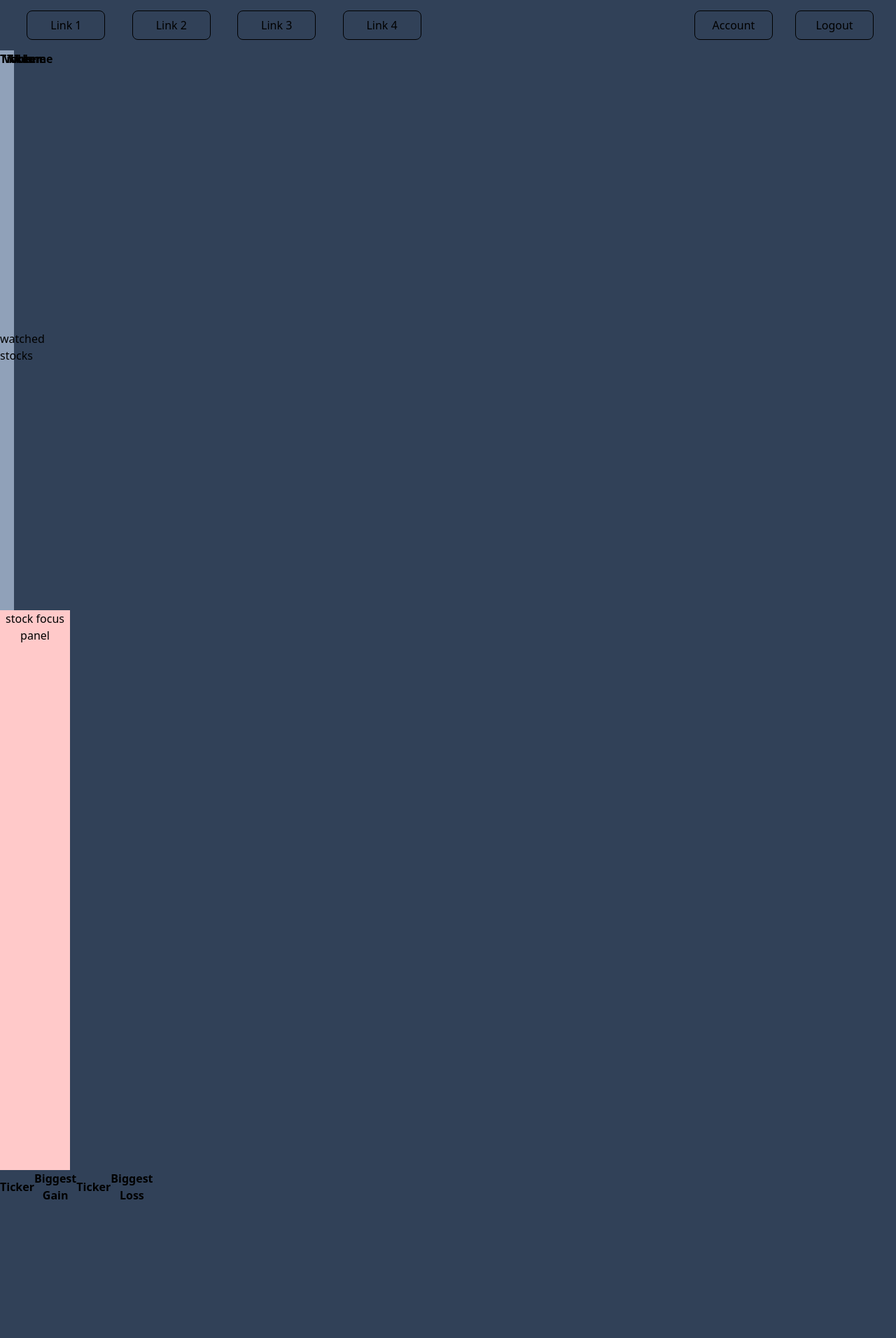
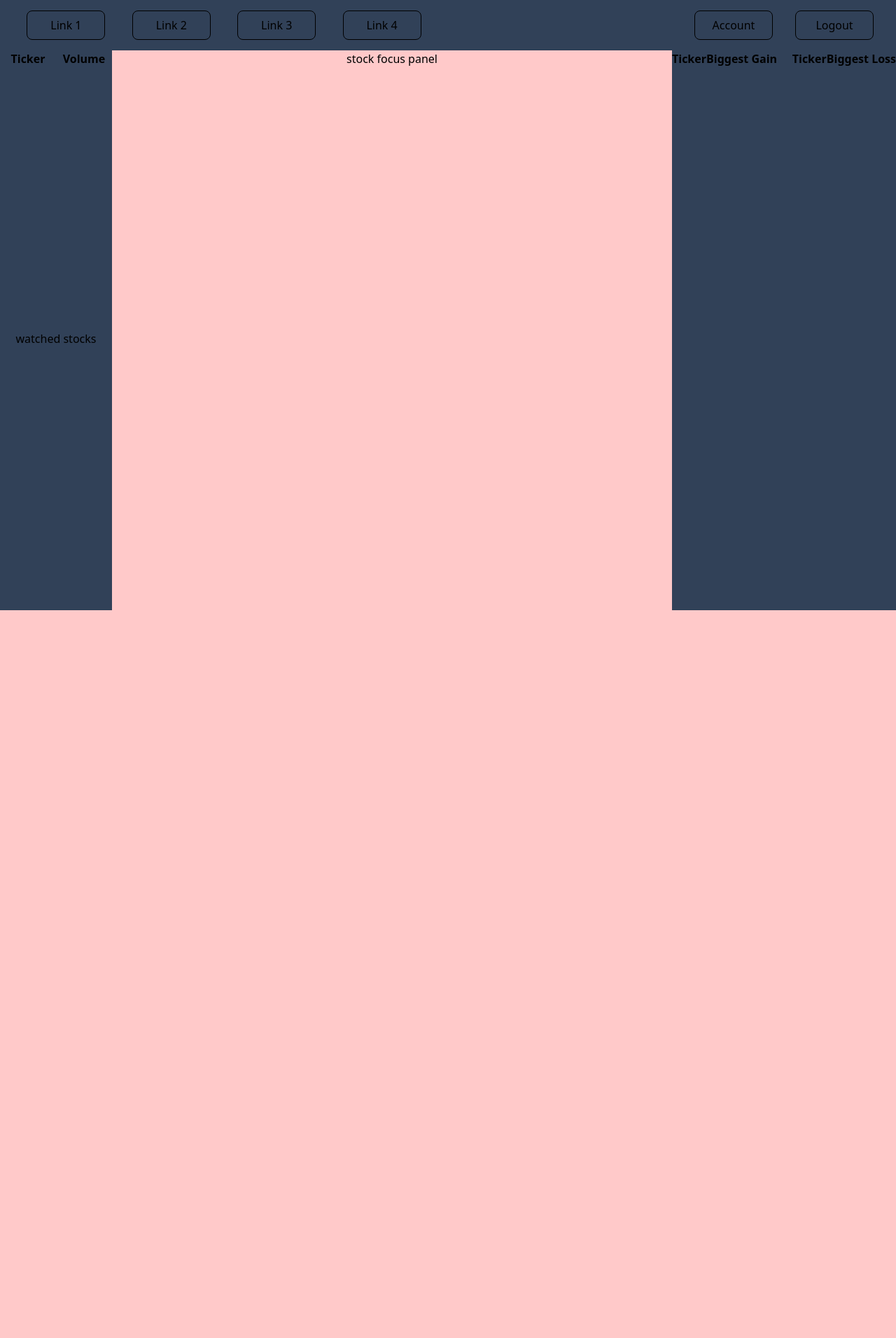
Before and after one commit to marekbehnke1/CS50-Final-Project, a Flask app: page / in a window 1280 px wide. Shown: the top 1912 px of the page at 70% size. After the commit the page ends 872 px from the top, so only its background shows below. Run offline with Flask 3, Linux system fonts and the light colour scheme; a user stored in the database is signed in; lists and menus that the app fills with data are empty.

Commit message:
reconciling changes

```diff
--- a/templates/index.html
+++ b/templates/index.html
@@ -1,17 +1,12 @@
 {% extends "layout.html" %}
 
 {% block main %}
-<div class="flex">
-    <div class="w-1/8 h-screen items-center justify-center text-center">
-        <div class="h-1/2">
-    <div class="w-1/8 h-screen items-center justify-center bg-slate-400 text-center">
-        <div class="h-1/2 text-wrap justify-center flex">
-
-            <table class="text-center table-fixed w-full" class="w-full table-fixed">
+<div class="flex" id="screen-panel">
+    <div class="w-1/8 h-screen items-center justify-center text-center" id="left-panel">
+        <div class="h-1/2 text-wrap justify-center flex" id="volume-panel">
+            <table class="text-center table-fixed w-full">
                 <thead>
                     <tr>
-                        <th class="w-1/2">Ticker</th>
-                        <th class="w-1/2">Volume</th>
                         <th class="w-1/2">Ticker</th>
                         <th class="w-1/2">Volume</th>
                     </tr>
@@ -20,7 +15,6 @@
 
                     {% for item in volumeData %}
                         <tr class="border-y border-solid border-collapse border-slate-400 bg-slate-600 hover:bg-slate-700">
-                        <tr class="border-collapse border-y border-solid">
                             <td>
                                 {{ item.ticker }}
                             </td>
@@ -34,12 +28,12 @@
             </table>
         </div>
 
-        <div class="h-1/2">
+        <div class="h-1/2" id="favourites">
             watched stocks
         </div>
     </div>
 
-    <div class="w-5/8 h-screen bg-red-200 text-center">
+    <div class="w-5/8 h-screen bg-red-200 text-center" id="main-panel">
         stock focus panel
     </div>
 
```
Also changed, not shown: 2 other files.
